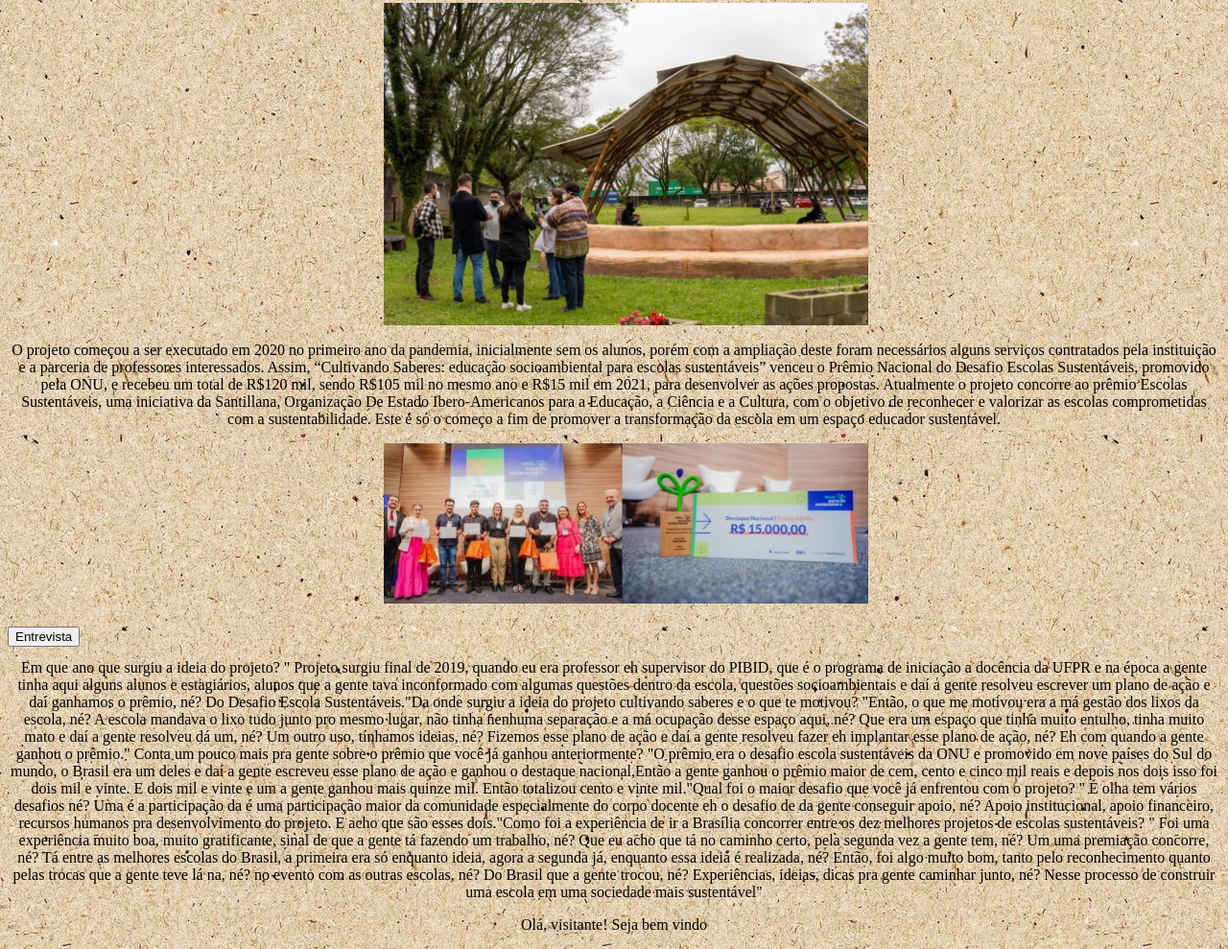
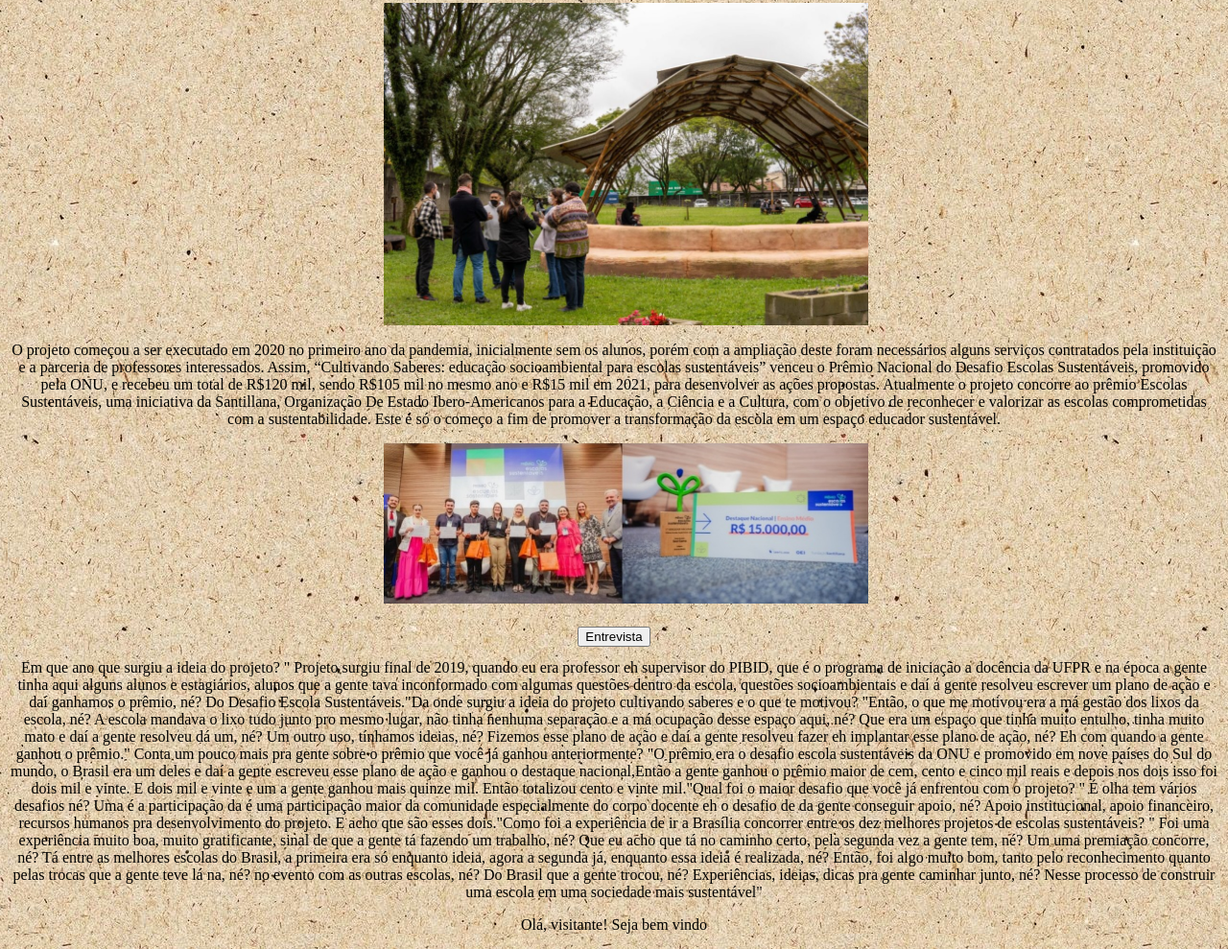
Before and after one commit to 03112006mari/trabalho-cultivando-saberes, a plain HTML site: page index.html in a window 1280 px wide. Shown: the part 1428-2417 px from the top of the page at 96% size. Drawn offline with Linux system fonts and the light colour scheme.

Commit message:
Update style.css

```diff
--- a/style.css
+++ b/style.css
@@ -21,3 +21,5 @@
     width: 40%;
     margin-left: 31%;
      }
+.botao{
+  text-align: center;
```
